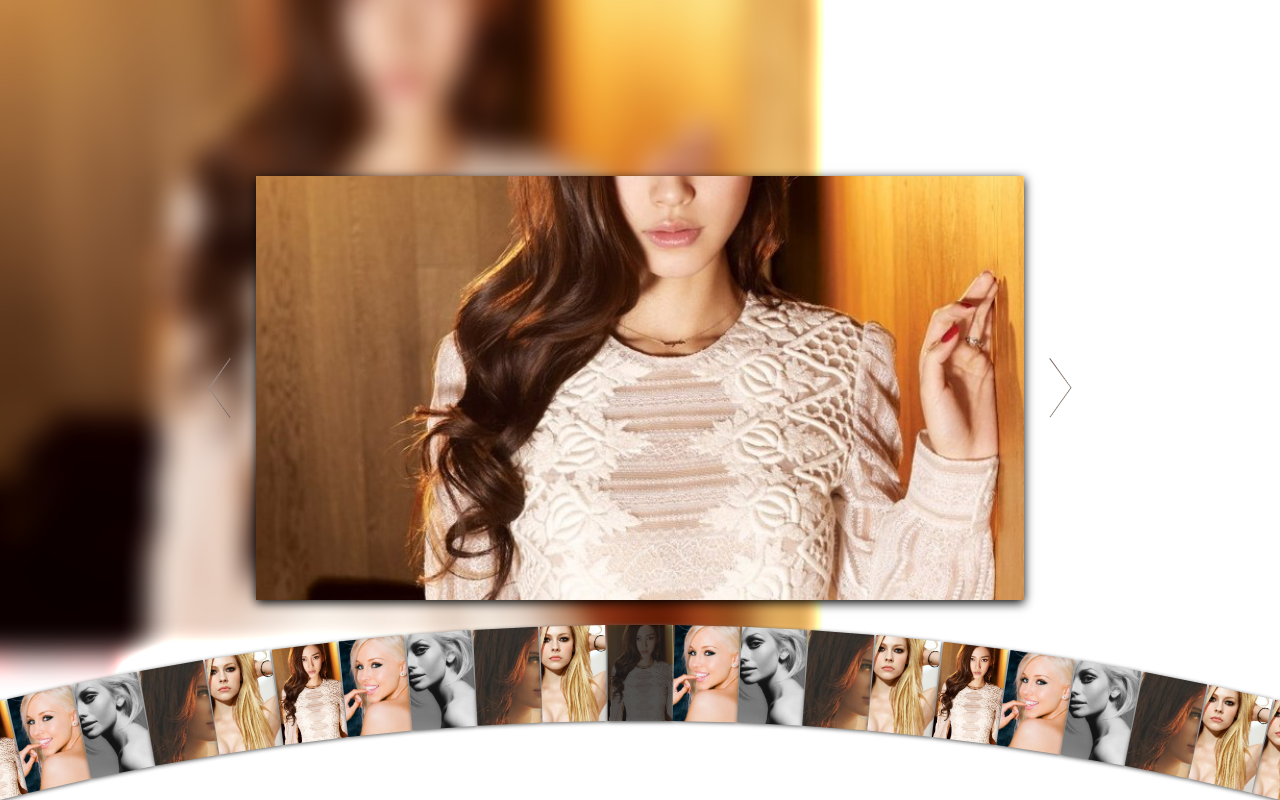
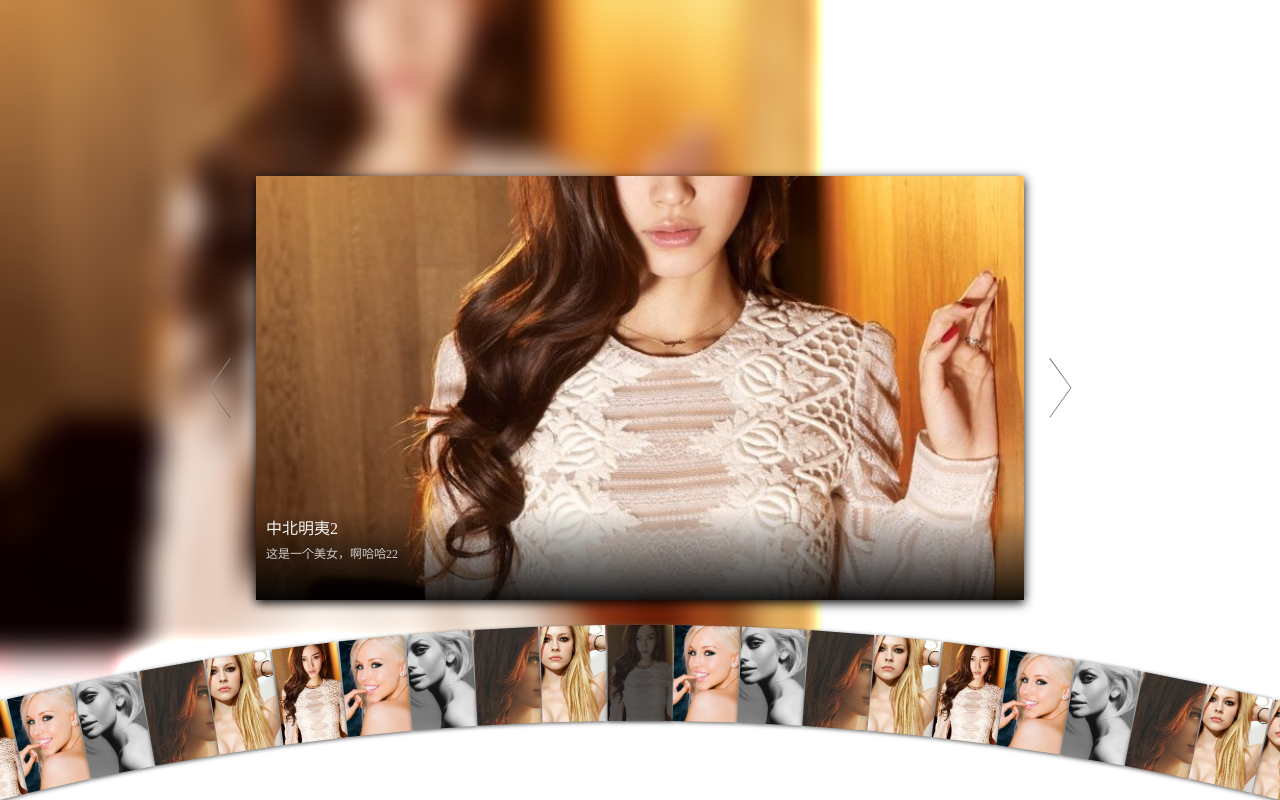
Before and after one commit to livoras/wechat-picture-slide, a website: page index.html in a window 1280 px wide. Drawn offline with Linux system fonts and the light colour scheme.

Commit message:
add text

```diff
--- a/bin/js/main.js
+++ b/bin/js/main.js
@@ -820,7 +820,7 @@ module.exports = function(img) {
 
 
 },{"../../lib/blur":1}],6:[function(require,module,exports){
-var PACE, canvas, clip, cover, ctx, currentImg, draw, drawCurrentImage, height, isChange, nextImg, opacity, renderCurrentImage, renderNextImage, slideData, util, width, x, y;
+var $, $text, $textWrapper, $title, PACE, canvas, clip, cover, ctx, currentImg, draw, drawCurrentImage, drawShadow, drawText, gradientHeight, height, imgData, initText, isChange, nextImg, opacity, renderCurrentImage, renderNextImage, slideData, updateText, util, width, x, y;
 
 cover = {};
 
@@ -842,12 +842,26 @@ util = require("./util.coffee");
 
 clip = util.clip;
 
+$ = util.$;
+
+imgData = null;
+
 x = y = width = height = 0;
 
+gradientHeight = 90;
+
+$textWrapper = $("div.text-wrapper");
+
+$title = $("div.title");
+
+$text = $("div.text");
+
 cover.change = function(img) {
-  nextImg = img;
+  imgData = img;
+  nextImg = img.data;
   opacity = 0;
-  return isChange = true;
+  isChange = true;
+  return updateText();
 };
 
 cover.move = function() {
@@ -858,11 +872,12 @@ cover.move = function() {
     if (opacity >= 1) {
       isChange = false;
       opacity = 0;
-      return currentImg = nextImg;
+      currentImg = nextImg;
     }
   } else {
-    return drawCurrentImage();
-  }
+    drawCurrentImage();
+  }
+  return drawText();
 };
 
 renderNextImage = function() {
@@ -905,13 +920,42 @@ draw = function(img) {
   return ctx.drawImage(img, sx, sy, sw, sh, 0, 0, width, height);
 };
 
+drawText = function() {
+  if (!imgData) {
+    return;
+  }
+  return drawShadow();
+};
+
+drawShadow = function() {
+  var gradient;
+  ctx.save();
+  gradient = ctx.createLinearGradient(canvas.width / 2, y + height, canvas.width / 2, y + height - gradientHeight);
+  gradient.addColorStop(0, "rgba(0, 0, 0, 0.9)");
+  gradient.addColorStop(1, "rgba(0, 0, 0, 0)");
+  ctx.fillStyle = gradient;
+  ctx.fillRect(x, y + height - gradientHeight, width, gradientHeight);
+  return ctx.restore();
+};
+
 cover.init = function(cvs) {
   canvas = cvs;
   ctx = canvas.getContext("2d");
   width = slideData.coverWidth;
   height = slideData.coverHeight;
   x = slideData.coverX;
-  return y = slideData.coverY;
+  y = slideData.coverY;
+  return initText();
+};
+
+initText = function() {
+  $textWrapper.style.width = width + 'px';
+  return $textWrapper.style.top = y + height - gradientHeight + 5 + 'px';
+};
+
+updateText = function() {
+  $title.innerHTML = imgData.title;
+  return $text.innerHTML = imgData.text;
 };
 
 module.exports = cover;
@@ -1105,11 +1149,11 @@ module.exports = dashboard;
 },{"./data.json":8,"./slide-data.coffee":10,"./thumb.coffee":11,"./util.coffee":12}],8:[function(require,module,exports){
 module.exports={
     "images": [
-        {"url": "img/foo4.jpg", "text": "这是一个美女", "name": "Jimmy"},
-        {"url": "img/foo1.png", "text": "这是一个美女", "name": "Lucy"},
-        {"url": "img/foo2.jpg", "text": "这是一个美女", "name": "Tony"},
-        {"url": "img/foo3.jpg", "text": "这是一个美女", "name": "Honey"},
-        {"url": "img/foo5.jpg", "text": "这是一个美女", "name": "Jerry"}
+        {"url": "img/foo4.jpg", "text": "这是一个美女，啊哈哈", "name": "Jimmy", "title": "中北明夷1", "target": "http://baidu.com"},
+        {"url": "img/foo1.png", "text": "这是一个美女，啊哈哈22", "name": "Lucy", "title": "中北明夷2", "target": "http://baidu.com"},
+        {"url": "img/foo2.jpg", "text": "这是一个美女，啊哈哈33", "name": "Tony", "title": "中北明夷3", "target": "http://baidu.com"},
+        {"url": "img/foo3.jpg", "text": "这是一个美女，啊哈哈44", "name": "Honey", "title": "中北明夷4", "target": "http://baidu.com"},
+        {"url": "img/foo5.jpg", "text": "这是一个美女，啊哈哈45，\n长一点，再长一点，再长一点", "name": "Jerry", "title": "中北明夷5", "target": "http://baidu.com"}
     ]
 }
 },{}],9:[function(require,module,exports){
@@ -1204,7 +1248,7 @@ initDashboard = function() {
   dashboard.init(canvas, world);
   dashboard.onActive = function(imgData) {
     background.change(imgData.data);
-    return cover.change(imgData.data);
+    return cover.change(imgData);
   };
   dashboard.next();
   return background.changeFront(dashboard.activeImageData.data);
--- a/index.html
+++ b/index.html
@@ -8,6 +8,10 @@
 <body>
     <canvas id="canvas-back" style="visibility: hidden"></canvas>
     <canvas id="canvas"></canvas>
+    <div class="text-wrapper">
+        <div class="title">Hello</div>
+        <div class="text">This is an every long long long long text</div>
+    </div>
     <script src="//localhost:35729/livereload.js"></script>
     <script type="text/javascript" src="bin/js/main.js"></script>
 </body>
--- a/src/css/main.less
+++ b/src/css/main.less
@@ -1,4 +1,4 @@
-// @import "./classes.less";
+@import "./classes.less";
 
 // @slide-duration: 0.5s;
 // @dashboard-height: 180px;
@@ -6,11 +6,31 @@
 * {
     margin: 0;
     padding: 0;
+    font-family: "微软雅黑";
 }
 canvas {
     position: fixed;
     top: 0;
     left: 0;
+}
+
+div.text-wrapper {
+    position: absolute;
+    margin: auto;
+    width: 40px;
+    left: 0;
+    right: 0;
+    @padding: 10px;
+    div.title {
+        color: #f3f3f3;
+        padding: 0 10px;
+        padding-bottom: 5px;
+    }
+    div.text {
+        color: #ccc;
+        font-size: 12px;
+        padding: 0 10px;
+    }
 }
 
 // div.wall {
--- a/src/js/main.coffee
+++ b/src/js/main.coffee
@@ -59,7 +59,7 @@ initDashboard = ->
     dashboard.init canvas, world
     dashboard.onActive = (imgData)->
         background.change imgData.data
-        cover.change imgData.data
+        cover.change imgData
     dashboard.next()
     background.changeFront dashboard.activeImageData.data
 
```
Also changed, not shown: src/js/cover.coffee (+33 -1 lines), src/js/data.json (+5 -5 lines), bin/css/main.css.
